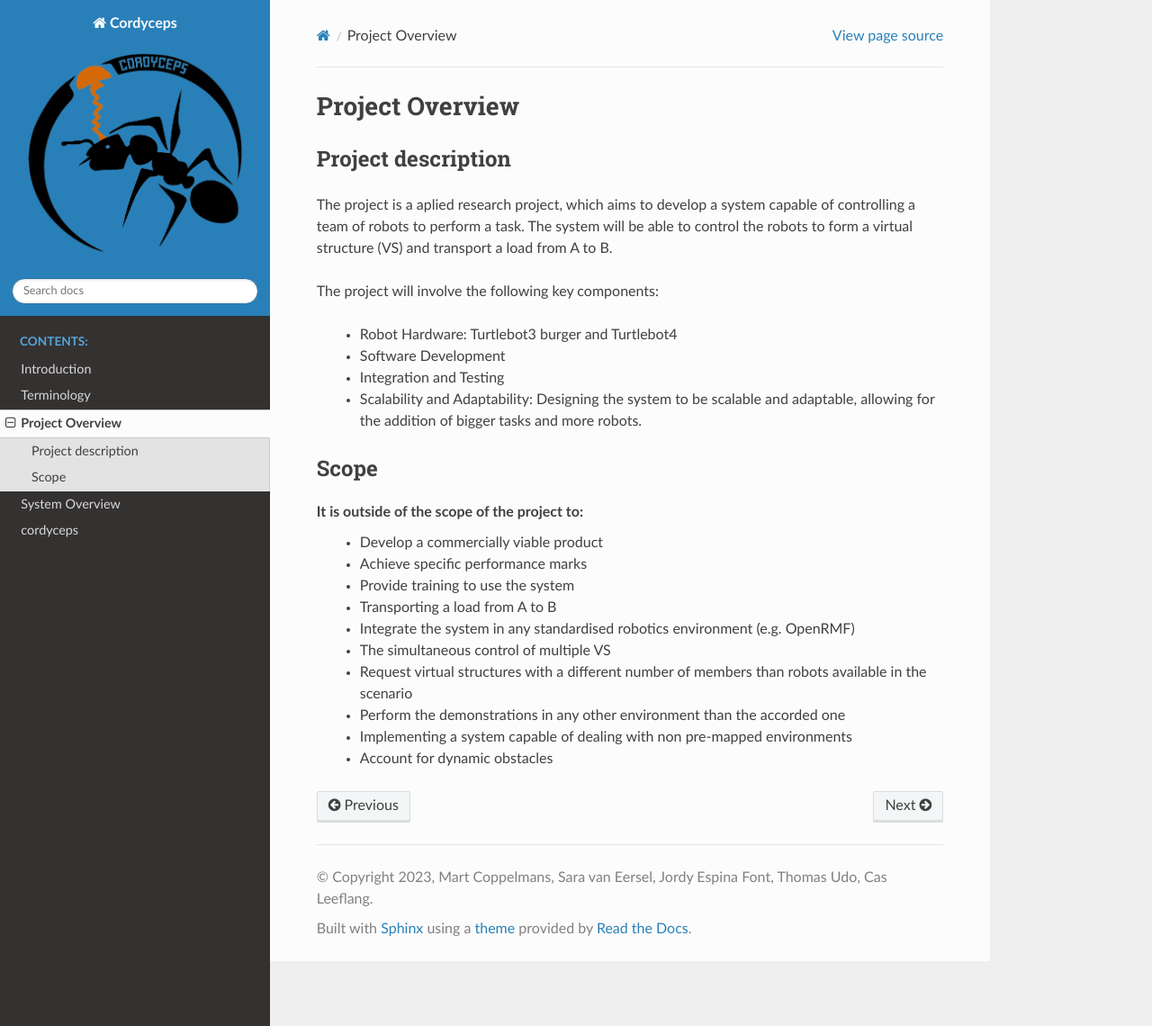
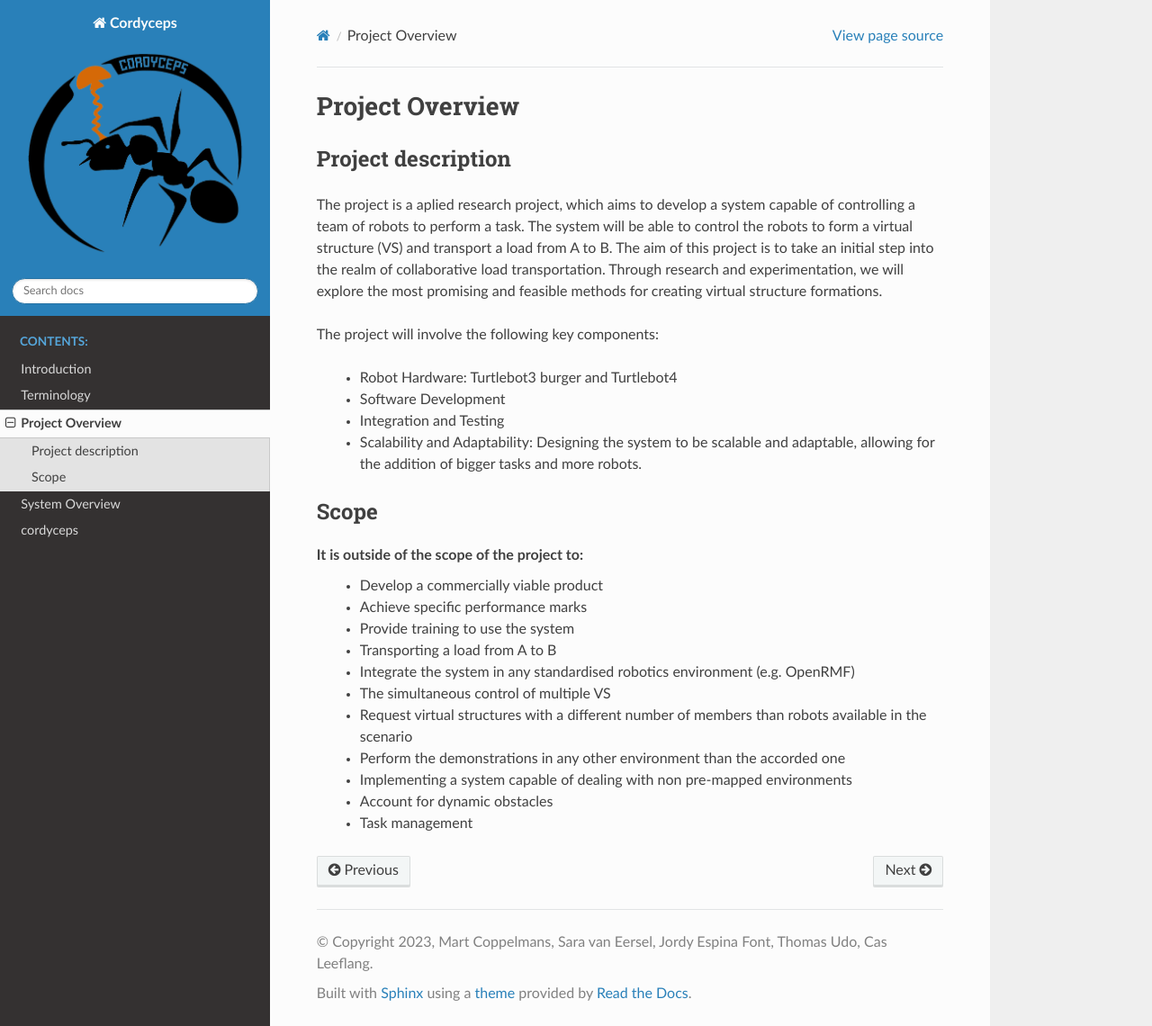
Before and after one commit to TeamSolenopsis/Cordyceps, a Sphinx documentation site: the page built from cordyceps/docs/project_overview.rst, in a window 1280 px wide and 1140 px high. Shown: the whole window at 90% size. Built offline with Sphinx 7.4.7 and the Read the Docs theme 2.0.0, drawn with Linux system fonts in a browser that asks for light colours.

Commit message:
added extra text and reference to right image

```diff
--- a/cordyceps/docs/design.rst
+++ b/cordyceps/docs/design.rst
@@ -22,8 +22,11 @@ The Assembler is also a node that acts as an service server. The Assembler is re
 
 The VS_Controller is a node that acts as an action server. The VS_Controller is responsible for sending the velocity commands to the robots so that they synchronously follow their routes.
 
-.. figure:: images/overviewVsManager.png
+.. figure:: images/overviewVSManager.png
    :name: overviewManager-image-label
    :align: center
 
    figure 2: Overview of the virtual structure manager
+
+
+The robot is running a MQTT to ROS bridge. This bridge is respon
--- a/cordyceps/docs/introduction.rst
+++ b/cordyceps/docs/introduction.rst
@@ -4,4 +4,4 @@ The increasing number of robots in various industries such as warehouses, farms,
 
 Multi Robot Systems (MRS) refer to groups of robots that work together to accomplish higher-level objectives. Implementing MRS effectively can transform the upgrade process for autonomous warehouses from expensive robot purchases to a simple downloadable file. A crucial aspect of many collaborative transportation systems is the ability to establish and maintain a formation.
 
-The aim of this project is to take an initial step into the realm of collaborative load transportation. Through research and experimentation, we will explore the most promising and feasible methods for creating virtual structure formations. The expected outcome is a comprehensive documentation consisting of theoretical and practical knowledge, along with accompanying platforms, tools, and source code. These resources will facilitate future projects related to collaborative load transportation at Fontys.
+The aim of this project is to take an initial step into the realm of collaborative load transportation. Through research and experimentation, we will explore the most promising and feasible methods for creating virtual structure formations. These resources will facilitate future projects related to collaborative load transportation at Fontys.
--- a/cordyceps/docs/project_overview.rst
+++ b/cordyceps/docs/project_overview.rst
@@ -5,6 +5,8 @@ Project description
 ^^^^^^^^^^^^^^^^^^^
 The project is a aplied research project, which aims to develop a system capable of controlling a team of robots to perform a task.
 The system will be able to control the robots to form a virtual structure (VS) and transport a load from A to B.
+The aim of this project is to take an initial step into the realm of collaborative load transportation.
+Through research and experimentation, we will explore the most promising and feasible methods for creating virtual structure formations.
 
 The project will involve the following key components:
 
@@ -30,3 +32,4 @@ It is outside of the scope of the project to:
     * Perform the demonstrations in any other environment than the accorded one
     * Implementing a system capable of dealing with non pre-mapped environments
     * Account for dynamic obstacles
+    * Task management
```
Also changed, not shown: 3 other files.
